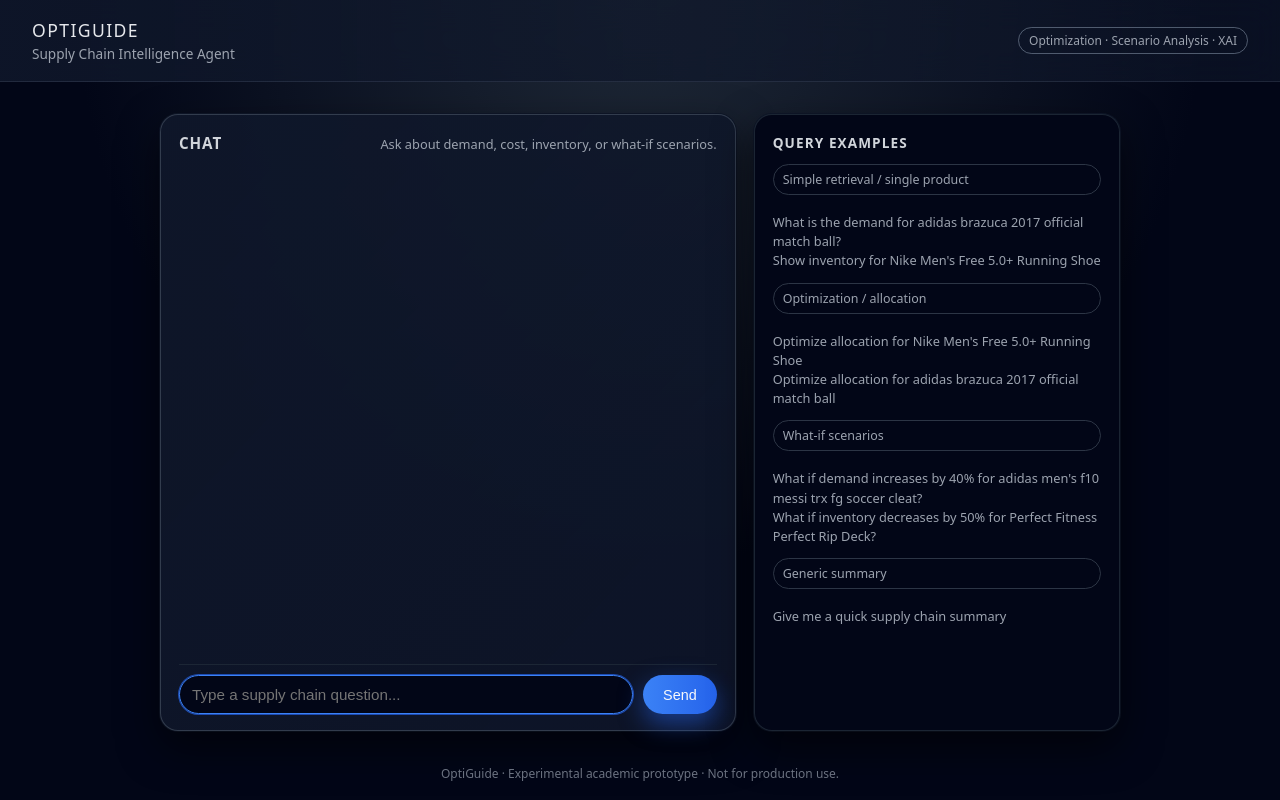
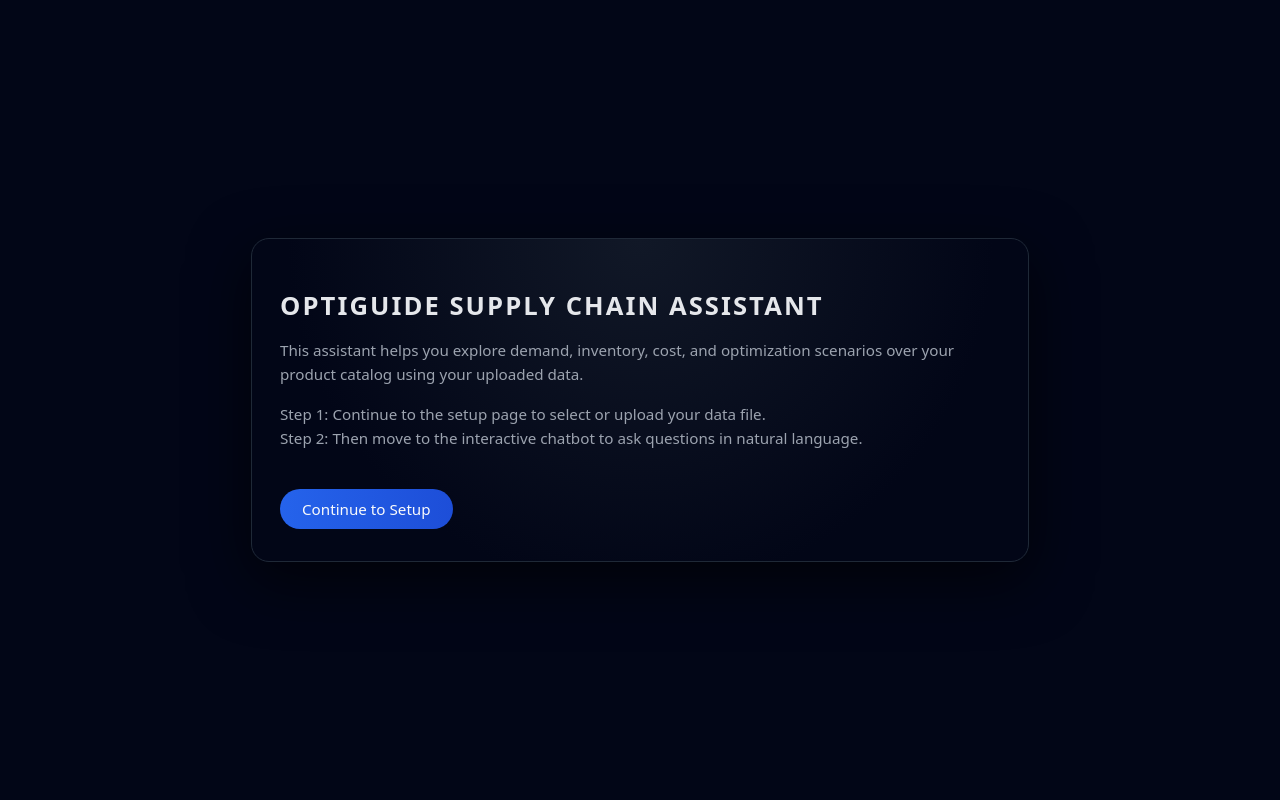
Before and after one commit to TrippyBerserker/OptiGuide_Agent, a Flask app: page / in a window 1280 px wide. Run offline with Flask 3, Linux system fonts and the light colour scheme.

Commit message:
frontend with slide bar

```diff
--- a/app.py
+++ b/app.py
@@ -1,38 +1,87 @@
-from flask import Flask, render_template, request
+from flask import Flask, render_template, request, session, redirect, url_for
 import os
 import sys
+import uuid
 
 BASE_DIR = os.path.dirname(os.path.abspath(__file__))
-
-# Add the 'app' folder (where your OptiGuide main.py lives) to path
 APP_DIR = os.path.join(BASE_DIR, "app")
 if APP_DIR not in sys.path:
     sys.path.append(APP_DIR)
 
-from app import main  # this now refers to app/main.py
+from app import main
+app = Flask(__name__)
+app.secret_key = "optiguide-secret-2025-change-this"
 
-app = Flask(__name__)
+@app.route("/")
+@app.route("/intro")
+def intro():
+    return render_template("intro.html")
 
-@app.route("/", methods=["GET", "POST"])
+@app.route("/setup", methods=["GET", "POST"])
+def setup():
+    if request.method == "POST":
+        file = request.files.get("datafile")
+        filename = file.filename if file and file.filename else "default-data.csv"
+
+        # Create new chat session
+        chat_id = str(uuid.uuid4())[:8]  # short unique ID
+        session["conversations"] = session.get("conversations", {})
+        session["conversations"][chat_id] = {
+            "title": f"Chat for {filename}",
+            "messages": []
+        }
+        session["active_chat_id"] = chat_id
+
+        return redirect(url_for("chat"))
+
+    return render_template("setup.html")
+
+@app.route("/chat")
 def chat():
-    user_message = ""
-    bot_reply = ""
+    chat_id = request.args.get("chat_id") or session.get("active_chat_id")
 
-    if request.method == "POST":
-        user_message = request.form.get("message", "").strip()
-        if user_message:
-            try:
-                # Call your backend logic here
-                # You can internally run optimization, read results, etc.
-                bot_reply = main.run_pipeline(user_message)
-            except Exception as e:
-                bot_reply = f"Error while processing your request: {e}"
+    conversations = session.get("conversations", {})
+    if chat_id and chat_id in conversations:
+        session["active_chat_id"] = chat_id
+        active_chat = conversations[chat_id]
+        history = active_chat["messages"]
+    else:
+        # New chat
+        chat_id = str(uuid.uuid4())[:8]
+        conversations[chat_id] = {"title": "New Chat", "messages": []}
+        session["conversations"] = conversations
+        session["active_chat_id"] = chat_id
+        history = []
 
-    return render_template(
-        "chat.html",
-        user_message=user_message,
-        bot_reply=bot_reply
-    )
+    chat_list = [{"id": cid, "title": conv["title"]} for cid, conv in conversations.items()]
+
+    return render_template("chat.html",
+                         history=history,
+                         chat_list=chat_list,
+                         active_chat_id=chat_id)
+
+@app.route("/chat/send", methods=["POST"])
+def chat_send():
+    chat_id = session.get("active_chat_id")
+    conversations = session.get("conversations", {})
+
+    if not chat_id or chat_id not in conversations:
+        return redirect(url_for("chat"))
+
+    user_message = request.form.get("message", "").strip()
+    if user_message:
+        try:
+            bot_reply = main.run_pipeline(user_message)
+            conversations[chat_id]["messages"].append({"role": "user", "text": user_message})
+            conversations[chat_id]["messages"].append({"role": "bot", "text": bot_reply})
+            # Update title with first user message if empty
+            if conversations[chat_id]["title"] == "New Chat":
+                conversations[chat_id]["title"] = user_message[:50] + "..."
+        except Exception as e:
+            conversations[chat_id]["messages"].append({"role": "bot", "text": f"Error: {str(e)}"})
+
+    session["conversations"] = conversations
+    return redirect(url_for("chat", chat_id=chat_id))
 
 if __name__ == "__main__":
     app.run(debug=True)
--- a/templates/chat.html
+++ b/templates/chat.html
@@ -6,320 +6,209 @@
     <meta name="viewport" content="width=device-width, initial-scale=1">
     <style>
     :root {
-        --bg: #0b1020;
-        --card: #111827;
-        --accent: #3b82f6;
-        --accent-soft: #1e293b;
-        --border-subtle: #1f2937;
-        --text-main: #e5e7eb;
-        --text-soft: #9ca3af;
-        --user-bubble: #1d4ed8;
-        --bot-bubble: #111827;
+        --bg: #0b1020; --card: #111827; --accent: #3b82f6;
+        --accent-soft: #1e293b; --border-subtle: #1f2937;
+        --text-main: #e5e7eb; --text-soft: #9ca3af;
+        --user-bubble: #1d4ed8; --bot-bubble: #111827;
     }
-    * {
-        box-sizing: border-box;
-    }
+    * { box-sizing: border-box; }
     body {
-        margin: 0;
-        padding: 0;
+        margin: 0; padding: 0;
         background: radial-gradient(circle at top, #1f2937 0, #020617 55%);
         font-family: system-ui, -apple-system, BlinkMacSystemFont, "Segoe UI", sans-serif;
         color: var(--text-main);
     }
-    .page {
-        min-height: 100vh;
-        display: flex;
-        flex-direction: column;
+    .page { min-height: 100vh; display: flex; flex-direction: column; }
+
+    /* ChatGPT-style layout */
+    .main-content {
+        flex: 1; display: flex; padding: 0;
+        background: var(--bg);
     }
+    .chat-sidebar {
+        width: 260px; background: rgba(15,23,42,0.95);
+        border-right: 1px solid var(--border-subtle);
+        overflow-y: auto; padding: 12px 0;
+    }
+    .chat-main {
+        flex: 1; display: flex; max-width: calc(100vw - 260px);
+    }
+
+    /* Sidebar chat list */
+    .new-chat-btn {
+        width: 100%; padding: 12px 16px; border: none;
+        background: rgba(59,130,246,0.2); color: var(--text-main);
+        font-size: 0.9rem; cursor: pointer; text-align: left;
+        border-radius: 8px; margin: 0 12px 12px;
+    }
+    .new-chat-btn:hover { background: rgba(59,130,246,0.3); }
+    .chat-item {
+        padding: 12px 16px; cursor: pointer; border-left: 3px solid transparent;
+        font-size: 0.88rem; color: var(--text-soft); margin: 0 12px;
+        border-radius: 6px; position: relative;
+    }
+    .chat-item:hover { background: rgba(55,65,81,0.5); }
+    .chat-item.active {
+        background: rgba(59,130,246,0.15);
+        border-left-color: var(--accent); color: var(--text-main);
+    }
+    .chat-item.active::after {
+        content: ''; position: absolute; right: 12px; top: 50%;
+        transform: translateY(-50%); width: 6px; height: 6px;
+        background: var(--accent); border-radius: 50%;
+    }
+
+    /* Header */
     header {
-        padding: 18px 32px;
-        border-bottom: 1px solid rgba(148,163,184,0.15);
-        display: flex;
-        align-items: center;
-        justify-content: space-between;
-        backdrop-filter: blur(16px);
-        background: linear-gradient(to right, rgba(15,23,42,0.9), rgba(15,23,42,0.6));
-        position: sticky;
-        top: 0;
-        z-index: 10;
+        padding: 18px 24px; border-bottom: 1px solid rgba(148,163,184,0.15);
+        backdrop-filter: blur(16px); background: rgba(15,23,42,0.9);
+        position: sticky; top: 0; z-index: 10;
     }
-    .brand {
-        display: flex;
-        flex-direction: column;
-        gap: 2px;
+    .brand { display: flex; flex-direction: column; gap: 2px; }
+    .brand-title { font-size: 1.1rem; letter-spacing: 0.08em; text-transform: uppercase; color: #e5e7eb; }
+    .brand-subtitle { font-size: 0.85rem; color: var(--text-soft); }
+
+    .main-wrap { flex: 1; display: flex; justify-content: center; align-items: stretch; padding: 24px 16px; }
+    .shell {
+        width: 100%; max-width: 960px; display: grid;
+        grid-template-columns: minmax(0, 2.2fr) minmax(0, 1.4fr); gap: 18px;
     }
-    .brand-title {
-        font-size: 1.1rem;
-        letter-spacing: 0.08em;
-        text-transform: uppercase;
-        color: #e5e7eb;
-    }
-    .brand-subtitle {
-        font-size: 0.85rem;
-        color: var(--text-soft);
-    }
-    .badge {
-        padding: 4px 10px;
-        border-radius: 999px;
-        border: 1px solid rgba(148,163,184,0.5);
-        font-size: 0.75rem;
-        color: var(--text-soft);
-    }
-    .main-wrap {
-        flex: 1;
-        display: flex;
-        justify-content: center;
-        align-items: stretch;
-        padding: 32px 16px 24px;
-    }
-    .shell {
-        width: 100%;
-        max-width: 960px;
-        display: grid;
-        grid-template-columns: minmax(0, 2.2fr) minmax(0, 1.4fr);
-        gap: 18px;
-    }
-    @media (max-width: 900px) {
-        .shell {
-            grid-template-columns: minmax(0,1fr);
-        }
-    }
+    @media (max-width: 900px) { .shell { grid-template-columns: 1fr; } }
+
     .panel {
         background: linear-gradient(to bottom right, rgba(15,23,42,0.95), rgba(15,23,42,0.85));
-        border-radius: 18px;
-        border: 1px solid rgba(55,65,81,0.9);
-        box-shadow:
-            0 16px 40px rgba(0,0,0,0.55),
-            0 0 0 1px rgba(15,23,42,1);
-        padding: 18px 18px 16px;
-        display: flex;
-        flex-direction: column;
-        min-height: 420px;
+        border-radius: 18px; border: 1px solid rgba(55,65,81,0.9);
+        box-shadow: 0 16px 40px rgba(0,0,0,0.55), 0 0 0 1px rgba(15,23,42,1);
+        padding: 18px; display: flex; flex-direction: column; min-height: 420px;
     }
-    .panel-header {
-        display: flex;
-        justify-content: space-between;
-        align-items: baseline;
-        margin-bottom: 16px;
+    .panel-header { display: flex; justify-content: space-between; align-items: baseline; margin-bottom: 16px; }
+    .panel-title { font-size: 0.95rem; font-weight: 600; letter-spacing: 0.06em; text-transform: uppercase; color: #d1d5db; }
+    .panel-sub { font-size: 0.8rem; color: var(--text-soft); }
+
+    .chat-scroll {
+        flex: 1; padding: 10px 4px; overflow-y: auto; max-height: 650px;
+        scroll-behavior: smooth;
     }
-    .panel-title {
-        font-size: 0.95rem;
-        font-weight: 600;
-        letter-spacing: 0.06em;
-        text-transform: uppercase;
-        color: #d1d5db;
-    }
-    .panel-sub {
-        font-size: 0.8rem;
-        color: var(--text-soft);
-    }
-    .chat-scroll {
-        flex: 1;
-        padding: 10px 4px;
-        overflow-y: auto;
-    }
-    .msg-block {
-        margin-bottom: 14px;
-        display: flex;
-        flex-direction: column;
-        gap: 4px;
-    }
-    .label {
-        font-size: 0.75rem;
-        text-transform: uppercase;
-        letter-spacing: 0.09em;
-        color: #6b7280;
-    }
+    .msg-block { margin-bottom: 14px; display: flex; flex-direction: column; gap: 4px; }
+    .label { font-size: 0.75rem; text-transform: uppercase; letter-spacing: 0.09em; color: #6b7280; }
     .bubble {
-        max-width: 100%;
-        border-radius: 12px;
-        padding: 11px 13px;
-        font-size: 0.95rem;
-        line-height: 1.45;
-        border: 1px solid rgba(31,41,55,0.9);
-        white-space: pre-wrap;
-        word-wrap: break-word;
+        max-width: 100%; border-radius: 12px; padding: 11px 13px;
+        font-size: 0.95rem; line-height: 1.45; border: 1px solid rgba(31,41,55,0.9);
+        white-space: pre-wrap; word-wrap: break-word;
     }
     .bubble.user {
-        margin-left: auto;
-        background: linear-gradient(to right, var(--user-bubble), #1e40af);
-        color: #e5e7eb;
-        border-color: rgba(37,99,235,0.7);
+        margin-left: auto; background: linear-gradient(to right, var(--user-bubble), #1e40af);
+        color: #e5e7eb; border-color: rgba(37,99,235,0.7);
         box-shadow: 0 10px 30px rgba(37,99,235,0.45);
     }
     .bubble.bot {
-        margin-right: auto;
-        background: radial-gradient(circle at top left, #1f2937 0, #020617 70%);
-        color: #e5e7eb;
+        margin-right: auto; background: radial-gradient(circle at top left, #1f2937 0, #020617 70%);
         border-color: rgba(31,41,55,0.9);
     }
     .input-row {
-        margin-top: 8px;
-        padding-top: 10px;
-        border-top: 1px solid rgba(31,41,55,0.9);
-        display: flex;
-        gap: 10px;
+        margin-top: 8px; padding-top: 10px; border-top: 1px solid rgba(31,41,55,0.9);
+        display: flex; gap: 10px;
     }
     .input-row input[type="text"] {
-        flex: 1;
-        padding: 10px 12px;
-        border-radius: 999px;
-        border: 1px solid rgba(55,65,81,1);
+        flex: 1; padding: 10px 12px; border-radius: 999px; border: 1px solid rgba(55,65,81,1);
         background: radial-gradient(circle at top left, #020617 0, #020617 40%);
-        color: var(--text-main);
-        font-size: 0.95rem;
-        outline: none;
+        color: var(--text-main); font-size: 0.95rem; outline: none;
     }
-    .input-row input[type="text"]:focus {
-        border-color: var(--accent);
-        box-shadow: 0 0 0 1px rgba(37,99,235,0.7);
-    }
+    .input-row input[type="text"]:focus { border-color: var(--accent); box-shadow: 0 0 0 1px rgba(37,99,235,0.7); }
     .input-row button {
-        padding: 0 20px;
-        border-radius: 999px;
-        border: none;
-        background: linear-gradient(to right, var(--accent), #2563eb);
-        color: #f9fafb;
-        font-size: 0.9rem;
-        font-weight: 500;
-        cursor: pointer;
-        white-space: nowrap;
+        padding: 0 20px; border-radius: 999px; border: none;
+        background: linear-gradient(to right, var(--accent), #2563eb); color: #f9fafb;
+        font-size: 0.9rem; font-weight: 500; cursor: pointer; white-space: nowrap;
         box-shadow: 0 10px 25px rgba(37,99,235,0.5);
     }
-    .input-row button:hover {
-        background: linear-gradient(to right, #1d4ed8, #1d4ed8);
-    }
-    .input-row button:active {
-        transform: translateY(1px);
-        box-shadow: 0 4px 16px rgba(37,99,235,0.4);
-    }
-    .helper {
-        font-size: 0.8rem;
-        color: var(--text-soft);
-        margin-top: 10px;
-    }
-    .helper span {
-        color: #e5e7eb;
-    }
+    .input-row button:hover { background: linear-gradient(to right, #1d4ed8, #1d4ed8); }
+
+    /* FIXED: Right sidebar styles */
     .side {
-        border-radius: 18px;
-        background: radial-gradient(circle at top, #020617 0, #020617 70%);
-        border: 1px solid rgba(31,41,55,0.9);
-        box-shadow:
-            0 16px 40px rgba(0,0,0,0.6),
-            0 0 0 1px rgba(15,23,42,1);
-        padding: 18px;
-        display: flex;
-        flex-direction: column;
-        gap: 12px;
+        border-radius: 18px; background: radial-gradient(circle at top, #020617 0, #020617 70%);
+        border: 1px solid rgba(31,41,55,0.9); box-shadow: 0 16px 40px rgba(0,0,0,0.6), 0 0 0 1px rgba(15,23,42,1);
+        padding: 18px; display: flex; flex-direction: column; gap: 12px;
     }
     .side-section-title {
-        font-size: 0.85rem;
-        font-weight: 600;
-        color: #d1d5db;
-        letter-spacing: 0.08em;
-        text-transform: uppercase;
+        font-size: 0.85rem; font-weight: 600; color: #d1d5db;
+        letter-spacing: 0.08em; text-transform: uppercase;
     }
     .pill {
-        font-size: 0.78rem;
-        padding: 6px 9px;
-        border-radius: 999px;
-        border: 1px solid rgba(55,65,81,0.8);
-        color: var(--text-soft);
-        margin-bottom: 6px;
+        font-size: 0.78rem; padding: 6px 9px; border-radius: 999px;
+        border: 1px solid rgba(55,65,81,0.8); color: var(--text-soft); margin-bottom: 6px;
     }
     .hint {
-        font-size: 0.8rem;
-        color: var(--text-soft);
-        line-height: 1.5;
+        font-size: 0.8rem; color: var(--text-soft); line-height: 1.5;
     }
-    .hint code {
-        background: rgba(15,23,42,0.9);
-        padding: 2px 6px;
-        border-radius: 4px;
-        border: 1px solid rgba(31,41,55,0.9);
-        font-size: 0.78rem;
-    }
-    footer {
-        padding: 10px 24px 18px;
-        font-size: 0.75rem;
-        color: #6b7280;
-        text-align: center;
-    }
+    footer { padding: 10px 24px 18px; font-size: 0.75rem; color: #6b7280; text-align: center; }
     </style>
 </head>
 <body>
 <div class="page">
+    <div class="main-content">
+        <!-- LEFT SIDEBAR: Chat history list -->
+        <aside class="chat-sidebar">
+            <button class="new-chat-btn" onclick="window.location.href='{{ url_for('chat') }}'">
+                + New Chat
+            </button>
+            {% for chat in chat_list %}
+            <div class="chat-item {% if chat.id == active_chat_id %}active{% endif %}"
+                 onclick="window.location.href='{{ url_for('chat', chat_id=chat.id) }}'">
+                {{ chat.title }}
+            </div>
+            {% endfor %}
+        </aside>
+
+        <!-- RIGHT: Chat UI -->
+        <div class="chat-main">
             <header>
                 <div class="brand">
                     <div class="brand-title">OptiGuide</div>
                     <div class="brand-subtitle">Supply Chain Intelligence Agent</div>
                 </div>
-        <div class="badge">Optimization · Scenario Analysis · XAI</div>
             </header>
 
             <main class="main-wrap">
                 <div class="shell">
-            <!-- Chat panel -->
                     <section class="panel">
                         <div class="panel-header">
                             <div class="panel-title">Chat</div>
-                    <div class="panel-sub">Ask about demand, cost, inventory, or what‑if scenarios.</div>
+                            <div class="panel-sub">Ask about demand, cost, inventory, or what-if scenarios.</div>
                         </div>
                         <div class="chat-scroll">
-                    {% if user_message %}
+                            {% for msg in history %}
                             <div class="msg-block">
-                        <div class="label">You</div>
-                        <div class="bubble user">{{ user_message }}</div>
+                                <div class="label">
+                                    {% if msg.role == 'user' %}You{% else %}OptiGuide{% endif %}
                                 </div>
-                    {% endif %}
-                    {% if bot_reply %}
-                    <div class="msg-block">
-                        <div class="label">OptiGuide</div>
-                        <div class="bubble bot">{{ bot_reply }}</div>
+                                <div class="bubble {% if msg.role == 'user' %}user{% else %}bot{% endif %}">
+                                    {{ msg.text }}
                                 </div>
-                    {% endif %}
                             </div>
-                <form method="post" autocomplete="off" class="input-row">
+                            {% endfor %}
+                        </div>
+                        <form method="post" action="{{ url_for('chat_send') }}" autocomplete="off" class="input-row">
                             <input type="text" name="message" placeholder="Type a supply chain question..." required autofocus>
                             <button type="submit">Send</button>
                         </form>
                     </section>
 
-            <!-- Right-side info panel -->
+                    <!-- Right sidebar with examples -->
                     <aside class="side">
                         <div class="side-section-title">Query Examples</div>
-
-                <div class="pill">Simple retrieval / single product</div>
-                <div class="hint">
-                    What is the demand for adidas brazuca 2017 official match ball?<br>
-                    Show inventory for Nike Men's Free 5.0+ Running Shoe
+                        <div class="pill">Simple retrieval</div>
+                        <div class="hint">What is the demand for adidas brazuca?</div>
+                        <div class="pill">Optimization</div>
+                        <div class="hint">Optimize allocation for Nike shoes</div>
+                        <div class="pill">What-if</div>
+                        <div class="hint">What if demand increases 40%?</div>
+                    </aside>
+                </div>
+            </main>
+        </div>
     </div>
 
-                <div class="pill">Optimization / allocation</div>
-                <div class="hint">
-                    Optimize allocation for Nike Men's Free 5.0+ Running Shoe<br>
-                    Optimize allocation for adidas brazuca 2017 official match ball
-                </div>
-
-                <div class="pill">What-if scenarios</div>
-                <div class="hint">
-                    What if demand increases by 40% for adidas men's f10 messi trx fg soccer cleat?<br>
-                    What if inventory decreases by 50% for Perfect Fitness Perfect Rip Deck?
-                </div>
-
-                <div class="pill">Generic summary</div>
-                <div class="hint">
-                    Give me a quick supply chain summary
-                </div>
-            </aside>
-
-        </div>
-    </main>
-
-    <footer>
-        OptiGuide · Experimental academic prototype · Not for production use.
-    </footer>
+    <footer>OptiGuide · Experimental prototype</footer>
 </div>
 </body>
 </html>
--- /dev/null
+++ b/templates/intro.html
@@ -0,0 +1,39 @@
+<!DOCTYPE html>
+<html lang="en">
+<head>
+    <meta charset="utf-8">
+    <title>OptiGuide – Introduction</title>
+    <meta name="viewport" content="width=device-width, initial-scale=1">
+    <style>
+        body { margin:0; padding:0; background:#020617; color:#e5e7eb;
+               font-family: system-ui, -apple-system, BlinkMacSystemFont, "Segoe UI", sans-serif; }
+        .wrap { min-height: 100vh; display:flex; align-items:center; justify-content:center; }
+        .card { max-width: 720px; padding:32px 28px; border-radius:18px;
+                background: radial-gradient(circle at top, #111827 0, #020617 70%);
+                border:1px solid #1f2937; box-shadow:0 18px 60px rgba(0,0,0,0.65); }
+        h1 { font-size:1.6rem; margin-bottom:12px; letter-spacing:0.08em; text-transform:uppercase; }
+        p { font-size:0.95rem; line-height:1.6; color:#9ca3af; }
+        .primary { margin-top:24px; display:inline-block; padding:10px 22px;
+                   border-radius:999px; border:none; text-decoration:none;
+                   background: linear-gradient(to right, #2563eb, #1d4ed8);
+                   color:#f9fafb; font-size:0.95rem; font-weight:500; }
+        .primary:hover { background: linear-gradient(to right, #1d4ed8, #1d4ed8); }
+    </style>
+</head>
+<body>
+<div class="wrap">
+    <div class="card">
+        <h1>OptiGuide Supply Chain Assistant</h1>
+        <p>
+            This assistant helps you explore demand, inventory, cost, and optimization
+            scenarios over your product catalog using your uploaded data.
+        </p>
+        <p>
+            Step 1: Continue to the setup page to select or upload your data file.<br>
+            Step 2: Then move to the interactive chatbot to ask questions in natural language.
+        </p>
+        <a href="{{ url_for('setup') }}" class="primary">Continue to Setup</a>
+    </div>
+</div>
+</body>
+</html>
```
Also changed, not shown: templates/setup.html (added, +54 -0 lines), 1 other file. Lines whose indentation alone changed are shown as unchanged.
